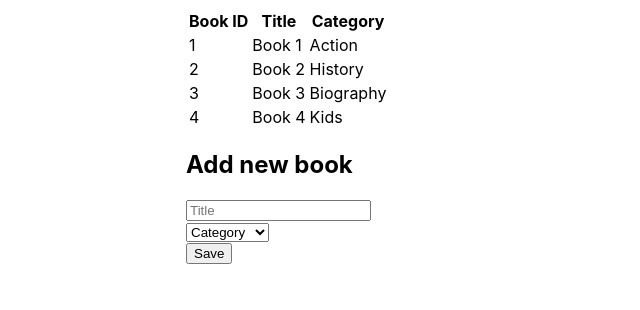
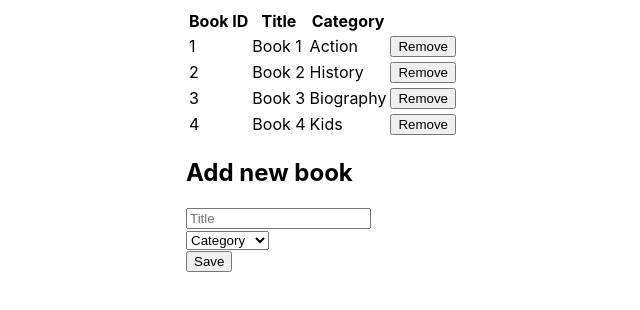
Before and after one commit to JohnHernCode/React-Redux-Bookstore-CMS, a React (Create React App) app: page / in a window 1280 px wide. Shown: the top 310 px of the page, without its empty margins (22-662 px from the left). Built offline with nearby package versions, Linux system fonts and the light colour scheme.

Commit message:
add handleChange and removeBook

```diff
--- a/src/components/Book.js
+++ b/src/components/Book.js
@@ -2,12 +2,20 @@ import React from 'react';
 import PropTypes from 'prop-types';
 
 function Book(props) {
-  const { book } = props;
+  const { book, handleRemoveBook } = props;
   return (
     <tr>
       <td>{ book.id }</td>
       <td>{ book.title }</td>
       <td>{ book.category }</td>
+      <td>
+        <button
+          onClick={() => handleRemoveBook([book.id], [book.title], [book.category])}
+          type="button"
+        >
+          Remove
+        </button>
+      </td>
     </tr>
   );
 }
@@ -18,6 +26,7 @@ Book.propTypes = {
     title: PropTypes.string.isRequired,
     category: PropTypes.string.isRequired,
   }).isRequired,
+  handleRemoveBook: PropTypes.func.isRequired,
 };
 
 export default Book;
--- a/src/containers/BooksList.js
+++ b/src/containers/BooksList.js
@@ -1,10 +1,14 @@
 import PropTypes from 'prop-types';
+import { bindActionCreators } from 'redux';
 import { connect } from 'react-redux';
+
+import { books } from '../actions';
 
 import Book from '../components/Book';
 
 function BooksList({
   books,
+  removeBook,
 }) {
   return (
     <table>
@@ -22,6 +26,7 @@ function BooksList({
               <Book
                 key={book.id}
                 book={book}
+                handleRemoveBook={() => removeBook(book)}
               />
             ))
             : <h3 style={{ textAlign: 'center' }}>No books were found!</h3>
@@ -37,6 +42,7 @@ BooksList.propTypes = {
     title: PropTypes.string.isRequired,
     category: PropTypes.string.isRequired,
   })).isRequired,
+  removeBook: PropTypes.func.isRequired,
 };
 
 const getBooks = ({ books }) => books;
@@ -44,5 +50,10 @@ const getBooks = ({ books }) => books;
 const mapStateToProps = (state) => ({
   books: getBooks(state),
 });
+const mapDispatchToProps = (dispatch) => (
+  bindActionCreators({
+    removeBook: books.removeBook,
+  }, dispatch)
+);
 
-export default connect(mapStateToProps, null)(BooksList);
+export default connect(mapStateToProps, mapDispatchToProps)(BooksList);
```
